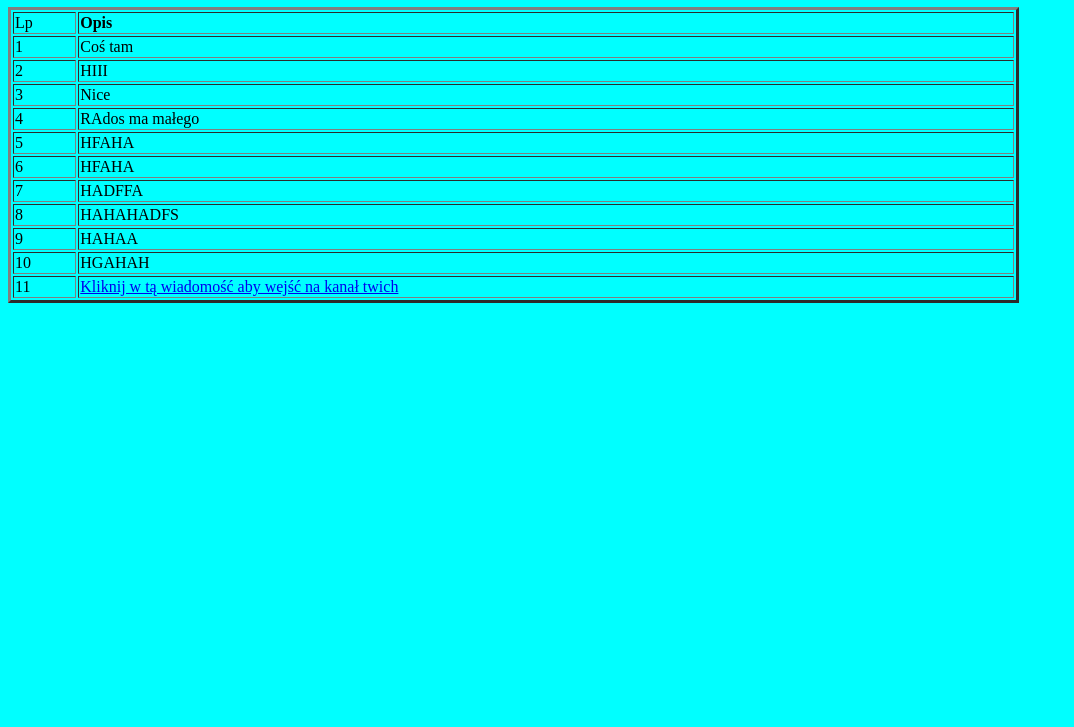
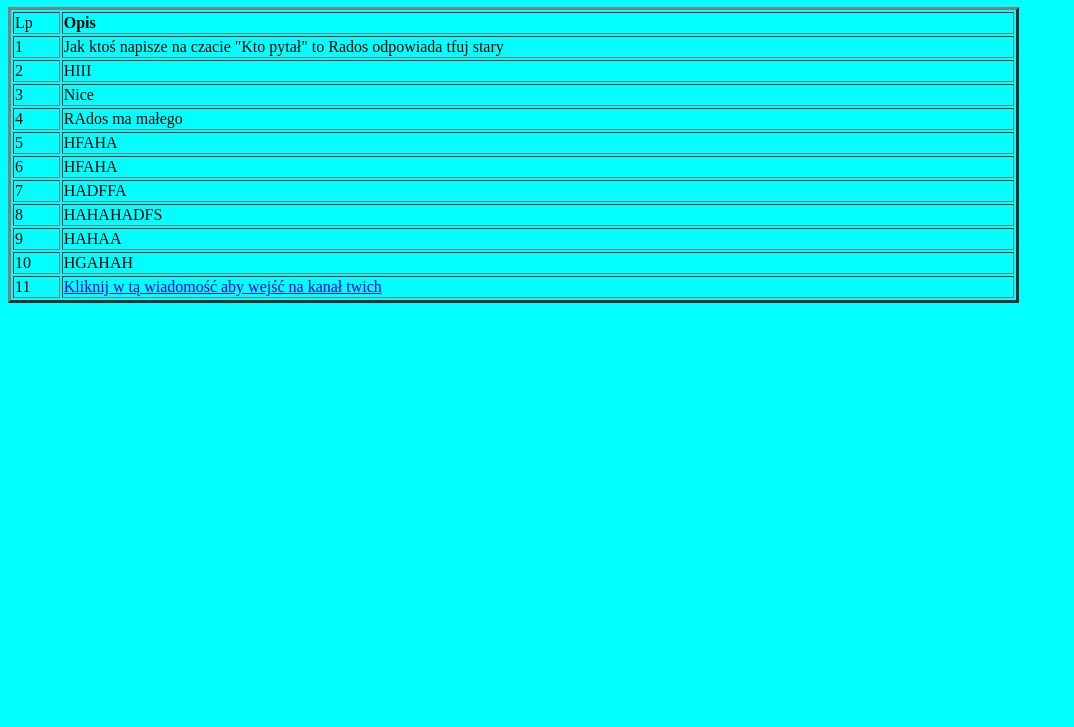
Before and after one commit to Nixoonn/nixonweb, a plain HTML site: page index.html in a window 1280 px wide. Shown: the part 73-800 px from the top of the page, without its empty margins (0-1074 px from the left). Drawn offline with Linux system fonts and the light colour scheme.

Commit message:
Update index.html

```diff
--- a/index.html
+++ b/index.html
@@ -8,7 +8,7 @@
 <h1 align="center">Regulamin Twich Radosa</h1>
 <table border="3" width="80%" align=" center">
 <tr><td>Lp</b></td><td><b>Opis</b></td>
-<tr><td>1</td><td>Coś tam</td>
+<tr><td>1</td><td>Jak ktoś napisze na czacie "Kto pytał" to Rados odpowiada tfuj stary</td>
 <tr><td>2</td><td>HIII</td>
 <tr><td>3</td><td>Nice</td>
 <tr><td>4</td><td>RAdos ma małego</td>
```
